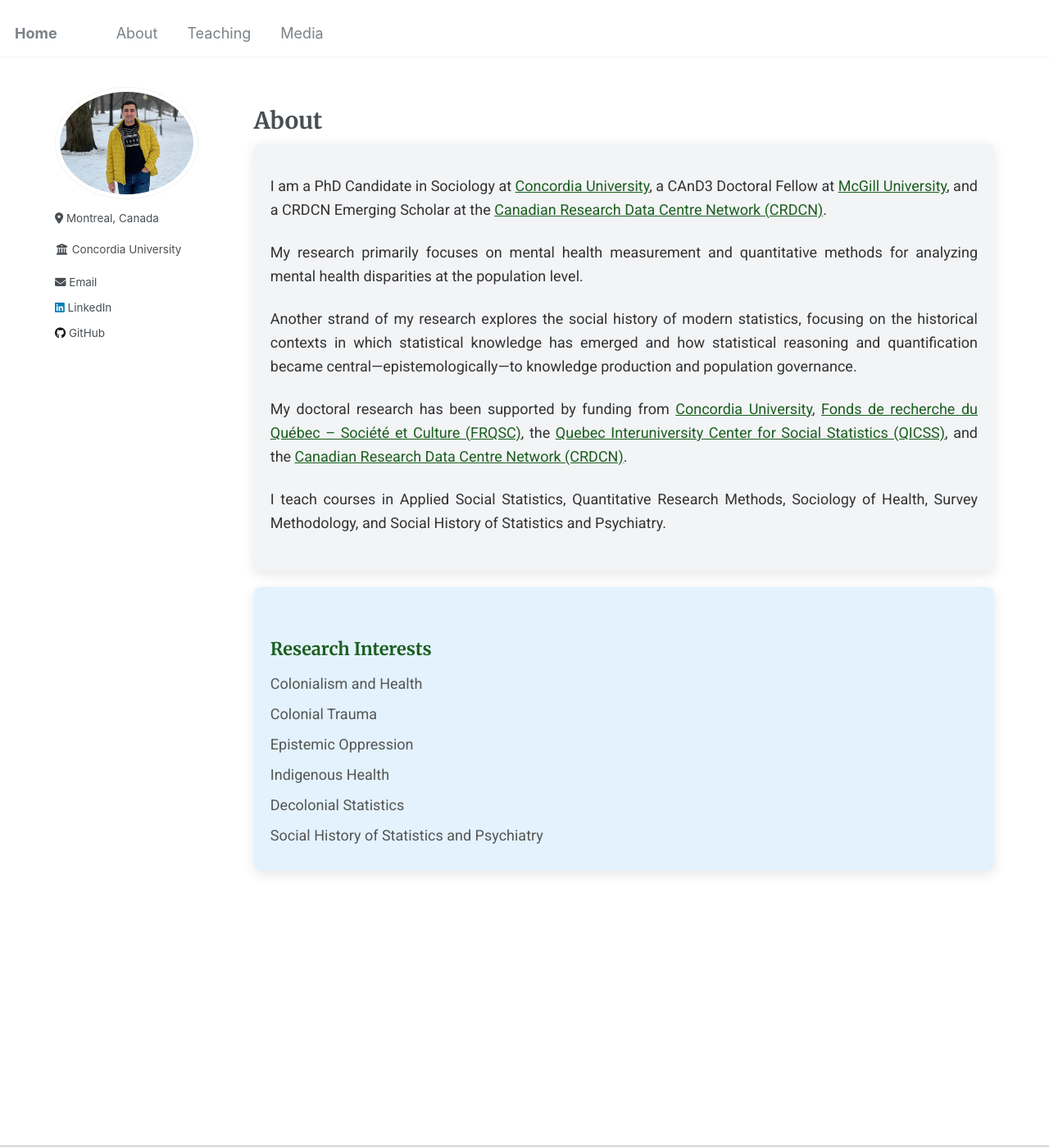
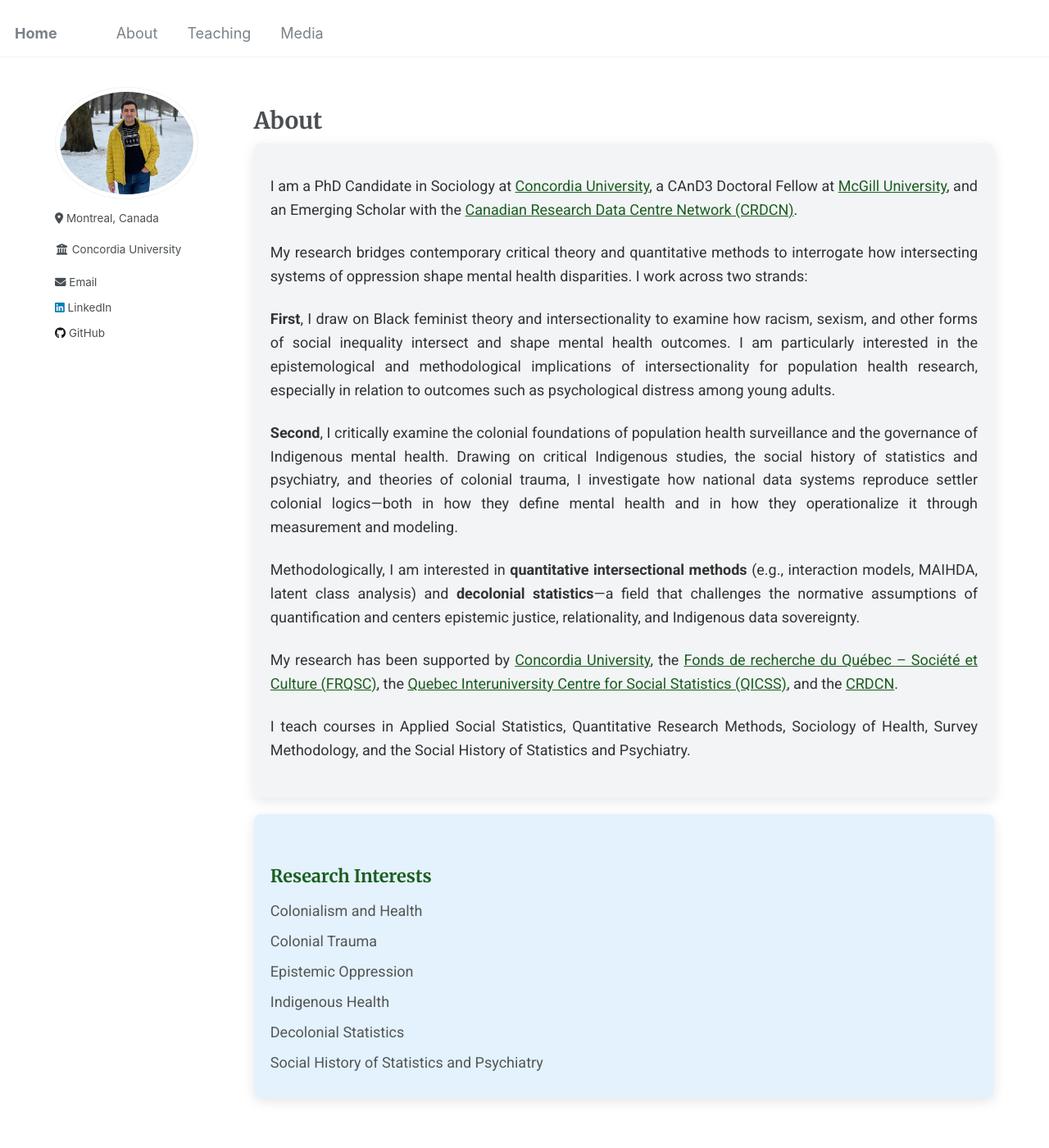
Before and after one commit to Mohsnmonji/mohsnmonji.github.io, a Jekyll site: the page built from about-me.md, in a window 1280 px wide and 1400 px high. Shown: the whole window at 82% size. Built offline with Jekyll 4.4.1, drawn with Linux system fonts in a browser that asks for light colours.

Commit message:
Update about-me.md

```diff
--- a/about-me.md
+++ b/about-me.md
@@ -4,6 +4,7 @@ title: "About"
 permalink: /about-me/
 author_profile: true
 ---
+
 <style>
   .icon {
     margin-right: 10px;
@@ -90,31 +88,36 @@ author_profile: true
     <a href="https://www.concordia.ca/artsci/sociology-anthropology.html" target="_blank">Concordia University</a>,
     a CAnD3 Doctoral Fellow at
     <a href="https://www.mcgill.ca/cand3/our-people/fellows-2024-25" target="_blank">McGill University</a>,
-    and a CRDCN Emerging Scholar at the
+    and an Emerging Scholar with the
     <a href="https://crdcn.ca" target="_blank">Canadian Research Data Centre Network (CRDCN)</a>.
-  </p>
-  <p>
-    My research primarily focuses on mental health measurement and quantitative methods for analyzing mental health disparities at the population level.
-  </p>
-  <p>
-    Another strand of my research explores the social history of modern statistics,
-    focusing on the historical contexts in which statistical knowledge has emerged and how
-    statistical reasoning and quantification became central—epistemologically—to
-    knowledge production and population governance.
   </p>
 
   <p>
-    My doctoral research has been supported by funding from
-    <a href="https://www.concordia.ca/artsci/sociology-anthropology.html" target="_blank">Concordia University</a>,
-    <a href="https://www.frq.gouv.qc.ca" target="_blank">Fonds de recherche du Québec – Société et Culture (FRQSC)</a>,
-    the <a href="https://www.ciqss.org" target="_blank">Quebec Interuniversity Center for Social Statistics (QICSS)</a>,
-    and the <a href="https://crdcn.ca" target="_blank">Canadian Research Data Centre Network (CRDCN)</a>.
+    My research bridges contemporary critical theory and quantitative methods to interrogate how intersecting systems of oppression shape mental health disparities. I work across two strands:
   </p>
 
   <p>
-    I teach courses in Applied Social Statistics,
-    Quantitative Research Methods, Sociology of Health,
-    Survey Methodology, and Social History of Statistics and Psychiatry.
+    <strong>First</strong>, I draw on Black feminist theory and intersectionality to examine how racism, sexism, and other forms of social inequality intersect and shape mental health outcomes. I am particularly interested in the epistemological and methodological implications of intersectionality for population health research, especially in relation to outcomes such as psychological distress among young adults.
+  </p>
+
+  <p>
+    <strong>Second</strong>, I critically examine the colonial foundations of population health surveillance and the governance of Indigenous mental health. Drawing on critical Indigenous studies, the social history of statistics and psychiatry, and theories of colonial trauma, I investigate how national data systems reproduce settler colonial logics—both in how they define mental health and in how they operationalize it through measurement and modeling.
+  </p>
+
+  <p>
+    Methodologically, I am interested in <strong>quantitative intersectional methods</strong> (e.g., interaction models, MAIHDA, latent class analysis) and <strong>decolonial statistics</strong>—a field that challenges the normative assumptions of quantification and centers epistemic justice, relationality, and Indigenous data sovereignty.
+  </p>
+
+  <p>
+    My research has been supported by
+    <a href="https://www.concordia.ca" target="_blank">Concordia University</a>,
+    the <a href="https://frq.gouv.qc.ca/" target="_blank">Fonds de recherche du Québec – Société et Culture (FRQSC)</a>,
+    the <a href="https://www.ciqss.org" target="_blank">Quebec Interuniversity Centre for Social Statistics (QICSS)</a>,
+    and the <a href="https://crdcn.ca" target="_blank">CRDCN</a>.
+  </p>
+
+  <p>
+    I teach courses in Applied Social Statistics, Quantitative Research Methods, Sociology of Health, Survey Methodology, and the Social History of Statistics and Psychiatry.
   </p>
 </div>
 
```
Also changed, not shown: other parts of about-me.md (+0 -3 lines).
